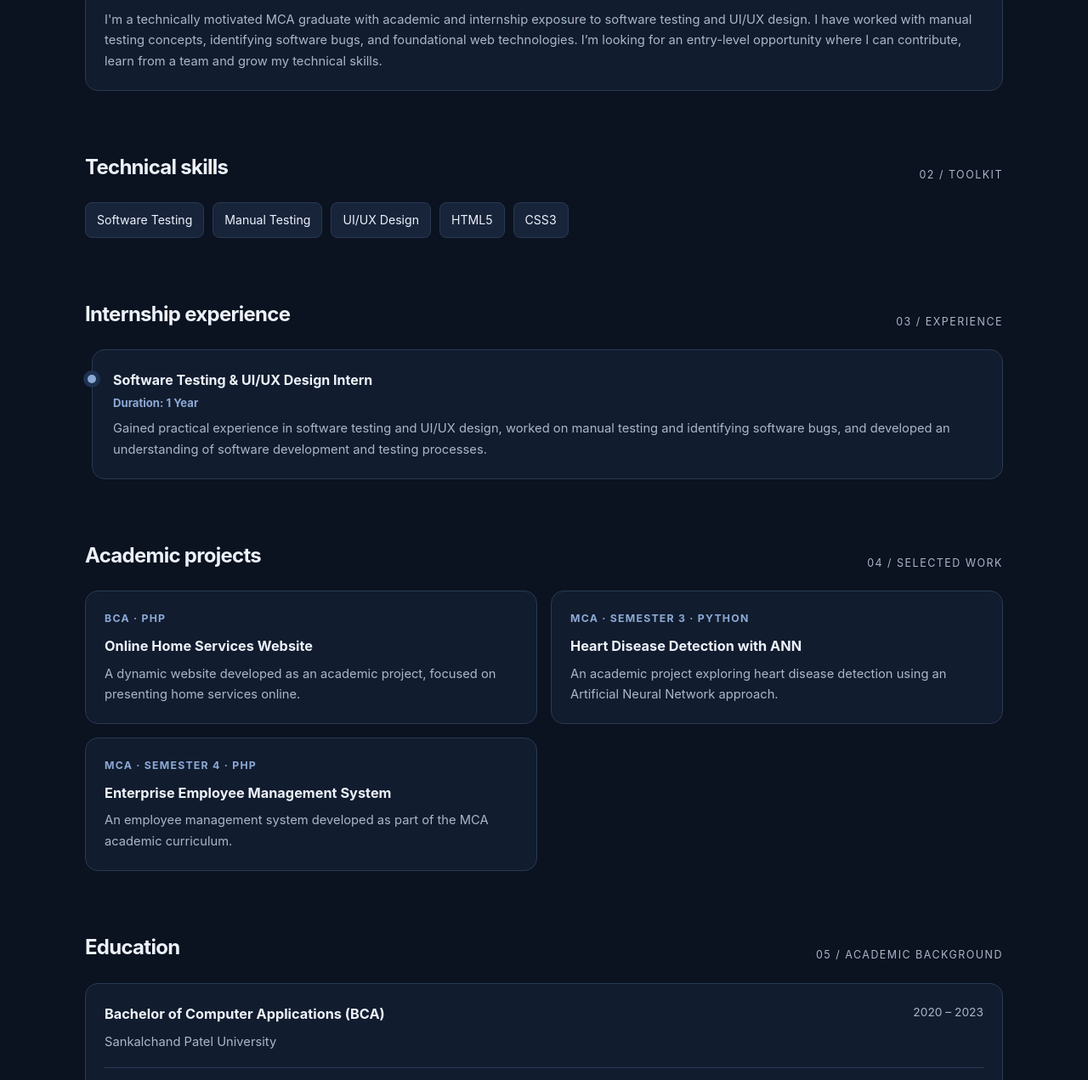
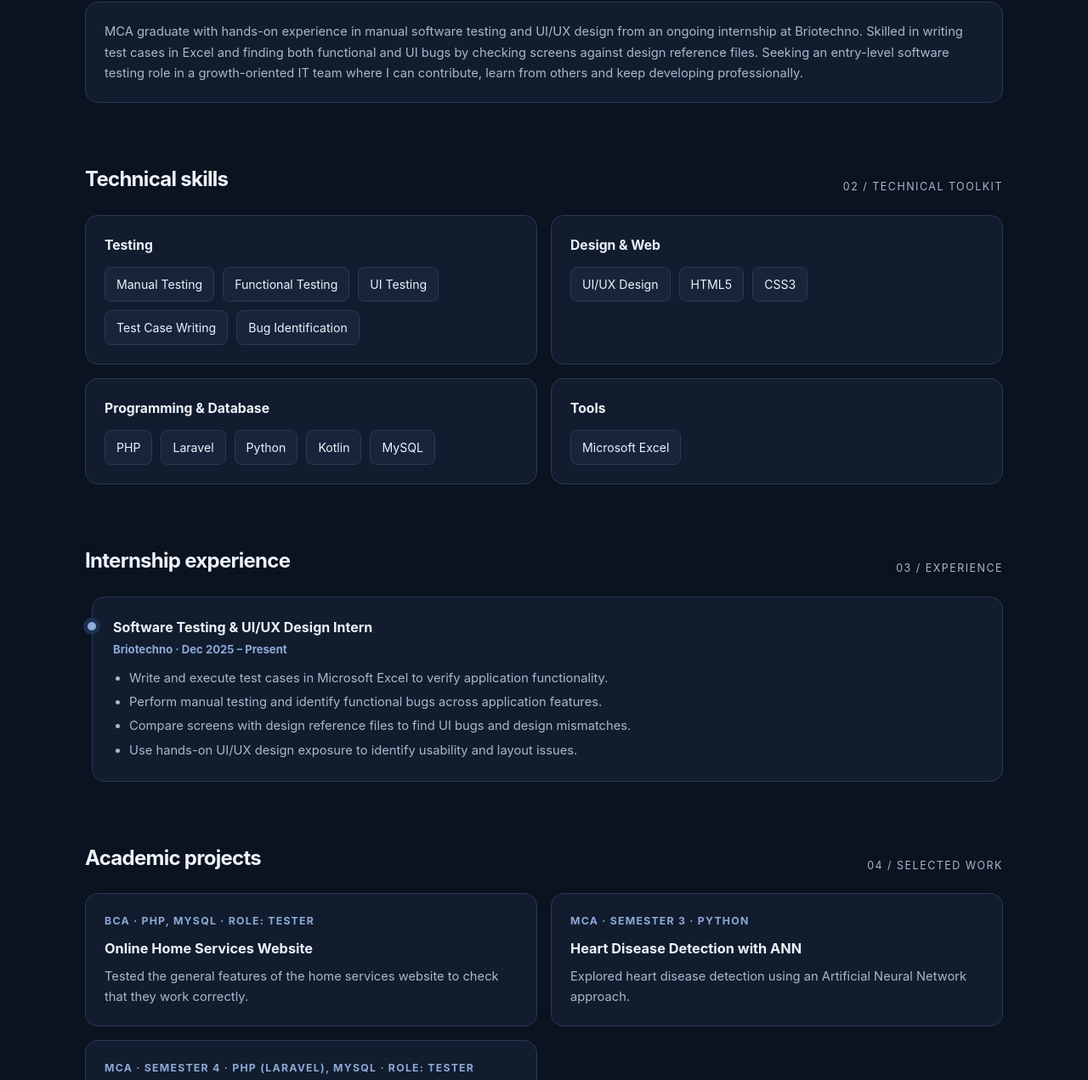
Before and after one commit to Neh272/neh-patel-portfolio, a plain HTML site: page index.html in a window 1280 px wide. Shown: the part 752-2023 px from the top of the page at 85% size. Drawn offline with Linux system fonts and the light colour scheme.

Commit message:
Revise portfolio content and skills section
Updated portfolio details to reflect hands-on experience in software testing and UI/UX design. Revised skills and internship experience sections for clarity.

```diff
--- a/index.html
+++ b/index.html
@@ -3,8 +3,8 @@
 <head>
 <meta charset="UTF-8">
 <meta name="viewport" content="width=device-width, initial-scale=1.0">
-<meta name="description" content="Portfolio of Neh M. Patel — MCA graduate interested in software testing, UI/UX design and web technologies.">
-<title>Neh M. Patel | Portfolio</title>
+<meta name="description" content="Portfolio of Neh M. Patel — MCA graduate with hands-on experience in manual software testing and UI/UX design.">
+<title>Neh M. Patel | Software Testing Portfolio</title>
 <style>
 :root {
   color-scheme: dark;
@@ -65,6 +65,9 @@ section{padding:28px 0 42px}
 .timeline-item h3{margin:0;font-size:1rem}
 .timeline-item .meta{margin:3px 0 7px}
 .timeline-item p{margin:0;color:var(--muted);font-size:.92rem}
+.experience-list{margin:8px 0 0;padding-left:19px;color:var(--muted);font-size:.92rem}
+.experience-list li{padding:2px 0}
+#skills .card h3{margin:0 0 12px;font-size:.98rem}
 .education-row{display:flex;justify-content:space-between;gap:18px;align-items:flex-start}
 .education-row + .education-row{border-top:1px solid var(--line);padding-top:18px;margin-top:18px}
 .year{white-space:nowrap;color:var(--muted);font-size:.86rem}
@@ -104,9 +107,9 @@ footer{border-top:1px solid var(--line);padding:25px 0 35px;color:var(--muted);f
 <main class="container">
   <section class="hero" id="home">
     <div>
-      <div class="eyebrow">MCA Graduate · Fresher</div>
+      <div class="eyebrow">MCA Graduate · Software Testing</div>
       <h1>Neh M.<br><span style="color:var(--accent)">Patel.</span></h1>
-      <p>Motivated MCA graduate with a foundation in software development, database management and web technologies. Interested in contributing to a growth-oriented IT team while continuing to learn and develop professionally.</p>
+      <p>MCA graduate with hands-on experience in manual software testing and UI/UX design from an ongoing internship at Briotechno. Skilled in writing test cases in Excel and finding functional and UI bugs by checking screens against design reference files. Seeking an entry-level software testing role in a growth-oriented IT team.</p>
       <div class="hero-actions">
         <a class="btn primary" href="mailto:neh.patel.207@gmail.com">Contact me</a>
         <a class="btn secondary" href="https://www.linkedin.com/in/neh-patel-05393b257" target="_blank" rel="noopener noreferrer">LinkedIn ↗</a>
@@ -115,7 +118,7 @@ footer{border-top:1px solid var(--line);padding:25px 0 35px;color:var(--muted);f
     <aside class="profile-card">
       <div class="monogram">NP</div>
       <h2>Quick introduction</h2>
-      <p>Software Testing · UI/UX Design · Web Technologies</p>
+      <p>Manual Testing · Functional Testing · UI Testing</p>
       <div class="quick-info">
         <a href="tel:6356301025">☎ &nbsp;63563 01025</a>
         <a href="mailto:neh.patel.207@gmail.com">✉ &nbsp;neh.patel.207@gmail.com</a>
@@ -128,14 +131,17 @@ footer{border-top:1px solid var(--line);padding:25px 0 35px;color:var(--muted);f
   <section id="about">
     <div class="section-heading"><h2>About me</h2><span>01 / Profile</span></div>
     <div class="card">
-      <p>I'm a technically motivated MCA graduate with academic and internship exposure to software testing and UI/UX design. I have worked with manual testing concepts, identifying software bugs, and foundational web technologies. I’m looking for an entry-level opportunity where I can contribute, learn from a team and grow my technical skills.</p>
+      <p>MCA graduate with hands-on experience in manual software testing and UI/UX design from an ongoing internship at Briotechno. Skilled in writing test cases in Excel and finding both functional and UI bugs by checking screens against design reference files. Seeking an entry-level software testing role in a growth-oriented IT team where I can contribute, learn from others and keep developing professionally.</p>
     </div>
   </section>
 
   <section id="skills">
-    <div class="section-heading"><h2>Technical skills</h2><span>02 / Toolkit</span></div>
-    <div class="skill-list">
-      <span class="skill">Software Testing</span><span class="skill">Manual Testing</span><span class="skill">UI/UX Design</span><span class="skill">HTML5</span><span class="skill">CSS3</span>
+    <div class="section-heading"><h2>Technical skills</h2><span>02 / Technical toolkit</span></div>
+    <div class="grid">
+      <div class="card"><h3>Testing</h3><div class="skill-list"><span class="skill">Manual Testing</span><span class="skill">Functional Testing</span><span class="skill">UI Testing</span><span class="skill">Test Case Writing</span><span class="skill">Bug Identification</span></div></div>
+      <div class="card"><h3>Design &amp; Web</h3><div class="skill-list"><span class="skill">UI/UX Design</span><span class="skill">HTML5</span><span class="skill">CSS3</span></div></div>
+      <div class="card"><h3>Programming &amp; Database</h3><div class="skill-list"><span class="skill">PHP</span><span class="skill">Laravel</span><span class="skill">Python</span><span class="skill">Kotlin</span><span class="skill">MySQL</span></div></div>
+      <div class="card"><h3>Tools</h3><div class="skill-list"><span class="skill">Microsoft Excel</span></div></div>
     </div>
   </section>
 
@@ -144,8 +150,13 @@ footer{border-top:1px solid var(--line);padding:25px 0 35px;color:var(--muted);f
     <div class="card timeline">
       <div class="timeline-item">
         <h3>Software Testing &amp; UI/UX Design Intern</h3>
-        <div class="meta">Duration: 1 Year</div>
-        <p>Gained practical experience in software testing and UI/UX design, worked on manual testing and identifying software bugs, and developed an understanding of software development and testing processes.</p>
+        <div class="meta">Briotechno · Dec 2025 – Present</div>
+        <ul class="experience-list">
+          <li>Write and execute test cases in Microsoft Excel to verify application functionality.</li>
+          <li>Perform manual testing and identify functional bugs across application features.</li>
+          <li>Compare screens with design reference files to find UI bugs and design mismatches.</li>
+          <li>Use hands-on UI/UX design exposure to identify usability and layout issues.</li>
+        </ul>
       </div>
     </div>
   </section>
@@ -154,19 +165,19 @@ footer{border-top:1px solid var(--line);padding:25px 0 35px;color:var(--muted);f
     <div class="section-heading"><h2>Academic projects</h2><span>04 / Selected work</span></div>
     <div class="grid">
       <article class="card project-card">
-        <div class="project-type">BCA · PHP</div>
+        <div class="project-type">BCA · PHP, MySQL · Role: Tester</div>
         <h3>Online Home Services Website</h3>
-        <p>A dynamic website developed as an academic project, focused on presenting home services online.</p>
+        <p>Tested the general features of the home services website to check that they work correctly.</p>
       </article>
       <article class="card project-card">
         <div class="project-type">MCA · Semester 3 · Python</div>
         <h3>Heart Disease Detection with ANN</h3>
-        <p>An academic project exploring heart disease detection using an Artificial Neural Network approach.</p>
+        <p>Explored heart disease detection using an Artificial Neural Network approach.</p>
       </article>
       <article class="card project-card">
-        <div class="project-type">MCA · Semester 4 · PHP</div>
+        <div class="project-type">MCA · Semester 4 · PHP (Laravel), MySQL · Role: Tester</div>
         <h3>Enterprise Employee Management System</h3>
-        <p>An employee management system developed as part of the MCA academic curriculum.</p>
+        <p>Tested the general features of the employee management system to check that they work as expected.</p>
       </article>
     </div>
   </section>
```
